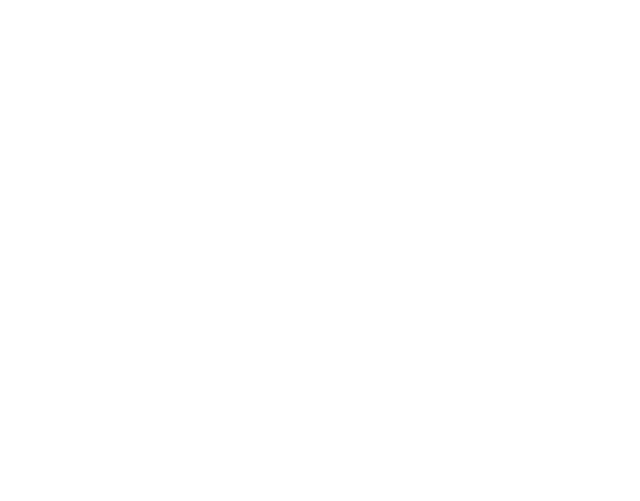
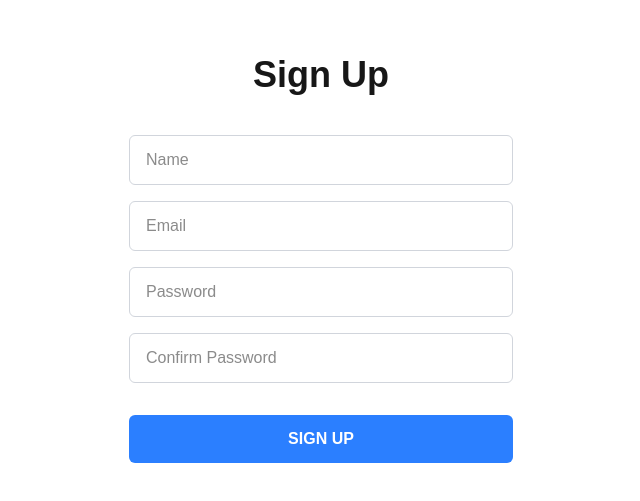
Before and after one commit to Sojiyeon/CoCal-front, a Next.js app in the folder cocal-front/: page /register in a window 1280 px wide. Shown: the part 141-642 px from the top of the page, without its empty margins (319-959 px from the left). Built offline with nearby package versions, Linux system fonts and the light colour scheme.

Commit message:
회원가입창 생성

```diff
--- /dev/null
+++ b/cocal-front/src/app/api/register/route.js
@@ -0,0 +1 @@
+// register API 라우트
--- a/cocal-front/src/app/page.tsx
+++ b/cocal-front/src/app/page.tsx
@@ -1,5 +1,5 @@
 // 홈페이지(로그인 리디렉션)
-import Login from '@/components/Login';
+import Login from '@/components/login/Login';
 
 const LoginPage = () => {
     return (
--- a/cocal-front/src/app/register/page.tsx
+++ b/cocal-front/src/app/register/page.tsx
@@ -1,6 +1,12 @@
-// 회원가입 페이지
-// ... import 구문 ...
+// app/register/page.tsx
+import Register from '@/components/register/Register';
 
-export default function RegisterPage() {
-    // ... 컴포넌트 내용 ...
-}
+const RegisterPage = () => {
+    return (
+        <main>
+            <Register />
+        </main>
+    );
+};
+
+export default RegisterPage;
--- a/cocal-front/src/components/Login.tsx
+++ b/cocal-front/src/components/login/Login.tsx
@@ -1,8 +1,8 @@
 // components/Login.tsx
 import React from 'react';
 import { FcGoogle } from 'react-icons/fc';
-// 👇 경로 수정: components/ui/Button에서 불러옴
-import Button from './ui/Button';
+import Button from '../ui/Button';
+import Link from 'next/link'; // next/link 임포트 필요
 
 const Login: React.FC = () => {
     return (
@@ -39,12 +39,15 @@ const Login: React.FC = () => {
                             SIGN IN
                         </Button>
 
+                        <Link href="/register" className="flex-1 w-full">
                         <Button
                             type="button"
                             variant="secondary" // SIGN UP 스타일
+                            fullWidth={true}
                         >
                             SIGN UP
-                        </Button>
+                        </Button></Link>
+
                     </div>
                 </form>
 
--- /dev/null
+++ b/cocal-front/src/components/register/Register.tsx
@@ -0,0 +1,73 @@
+// components/Register.tsx
+import React from 'react';
+// Button 컴포넌트의 경로는 components/ui/Button.tsx에 있다고 가정합니다.
+import Button from '../ui/Button';
+
+const Register: React.FC = () => {
+    return (
+        // Login 컴포넌트와 동일하게 화면 중앙에 배치
+        <div className="flex flex-col items-center justify-center min-h-screen bg-white p-4">
+            <div className="w-full max-w-md p-8 bg-white">
+                <h1 className="text-4xl font-bold text-center mb-10">Sign Up</h1>
+
+                {/* 입력 폼 섹션 */}
+                <form className="space-y-4">
+
+                    {/* 1. Name 입력 필드 (users 테이블의 name 필드와 연결) */}
+                    <div>
+                        <input
+                            type="text"
+                            placeholder="Name"
+                            className="w-full px-4 py-3 border border-gray-300 rounded-md focus:outline-none focus:ring-2 focus:ring-blue-500"
+                            required
+                        />
+                    </div>
+
+                    {/* 2. Email 입력 필드 */}
+                    <div>
+                        <input
+                            type="email"
+                            placeholder="Email"
+                            className="w-full px-4 py-3 border border-gray-300 rounded-md focus:outline-none focus:ring-2 focus:ring-blue-500"
+                            required
+                        />
+                    </div>
+
+                    {/* 3. Password 입력 필드 */}
+                    <div>
+                        <input
+                            type="password"
+                            placeholder="Password"
+                            className="w-full px-4 py-3 border border-gray-300 rounded-md focus:outline-none focus:ring-2 focus:ring-blue-500"
+                            required
+                        />
+                    </div>
+
+                    {/* 4. Confirm Password 입력 필드 */}
+                    <div>
+                        <input
+                            type="password"
+                            placeholder="Confirm Password"
+                            className="w-full px-4 py-3 border border-gray-300 rounded-md focus:outline-none focus:ring-2 focus:ring-blue-500"
+                            required
+                        />
+                    </div>
+
+                    {/* SIGN UP 버튼 */}
+                    <div className="pt-4">
+                        <Button
+                            type="submit"
+                            variant="primary"
+                            fullWidth={true} // 전체 너비
+                        >
+                            SIGN UP
+                        </Button>
+                    </div>
+
+                </form>
+            </div>
+        </div>
+    );
+};
+
+export default Register;
```
